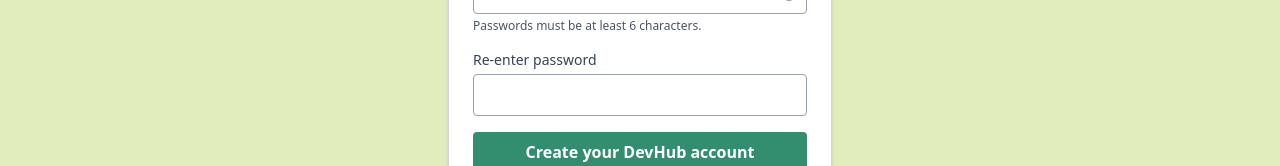
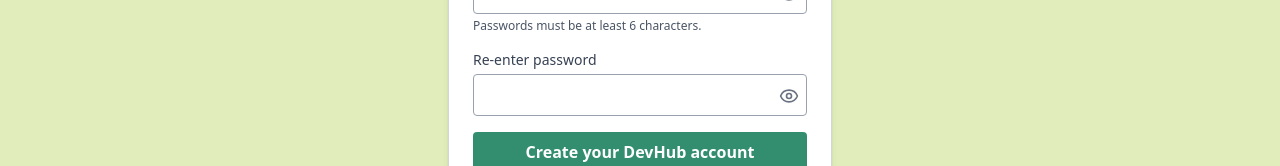
Before and after one commit to abdaloo/Dev-Hub, a React (Vite) app: page /CreateAccountForm in a window 1280 px wide. Shown: the part 421-587 px from the top of the page. Built offline with nearby package versions, Linux system fonts and the light colour scheme.

Commit message:
Add show and Hide icon in Password Field

```diff
--- a/src/components/CreateAccount.jsx
+++ b/src/components/CreateAccount.jsx
@@ -129,6 +129,7 @@
             <label className="block text-sm font-medium text-gray-700">
               Re-enter password
             </label>
+            <div className="relative">
               <input
                 name="confirmPassword"
                 type={showPassword ? "text" : "password"}
@@ -136,6 +137,14 @@
                 onChange={handleChange}
                 className="w-full mt-1 border border-gray-400 p-2 rounded focus:outline-none focus:ring-[#328E6E] focus:ring-1"
               />
+              <button
+                  type="button"
+                  onClick={() => setShowPassword(!showPassword)}
+                  className="absolute right-2 top-4 text-gray-500"
+                >
+                  {showPassword ? <EyeOff size={20} /> : <Eye size={20} />}
+                </button>
+            </div>
             {errors.confirmPassword && (
               <p className="text-red-600 text-sm">{errors.confirmPassword}</p>
             )}
```
Lines whose indentation alone changed are shown as unchanged.
